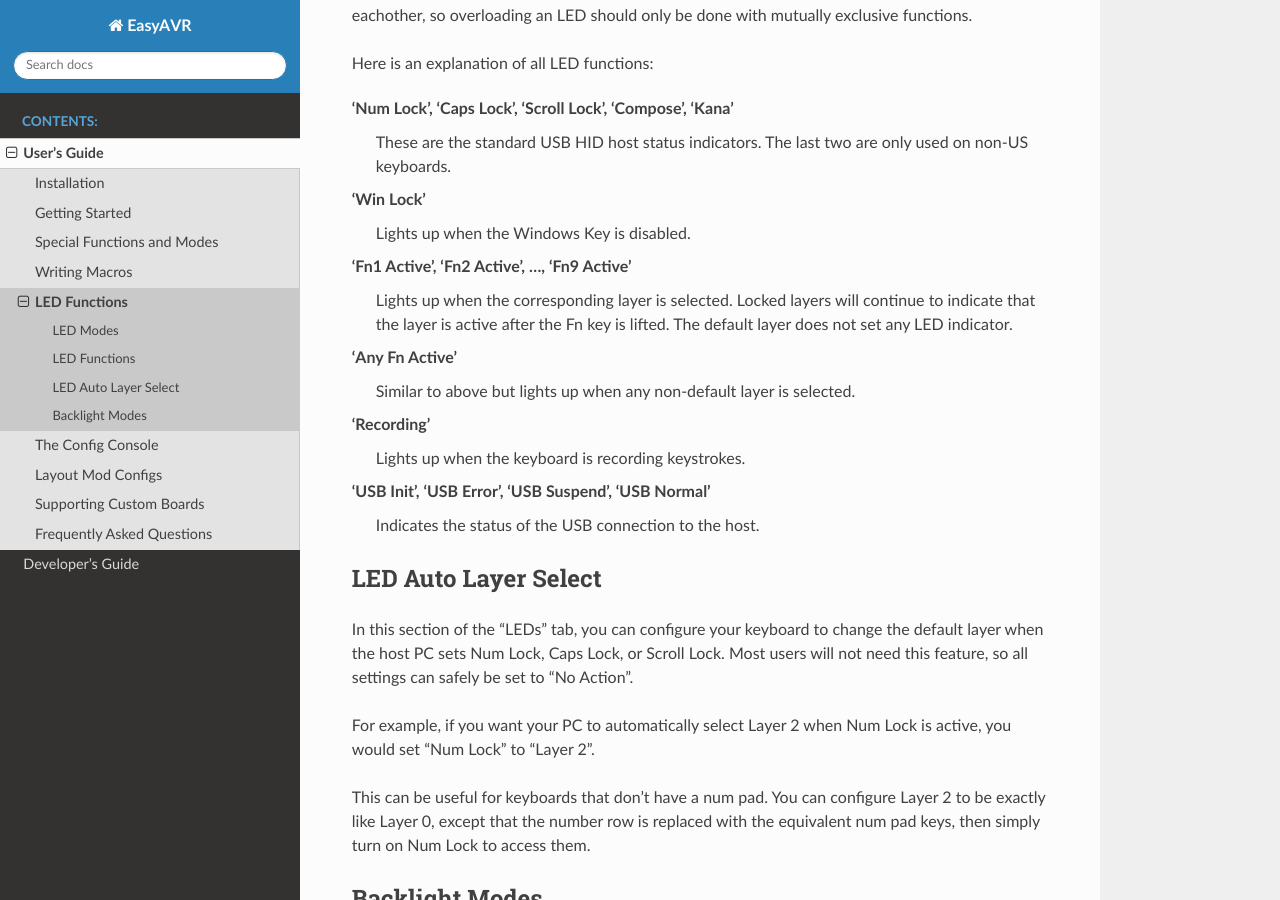
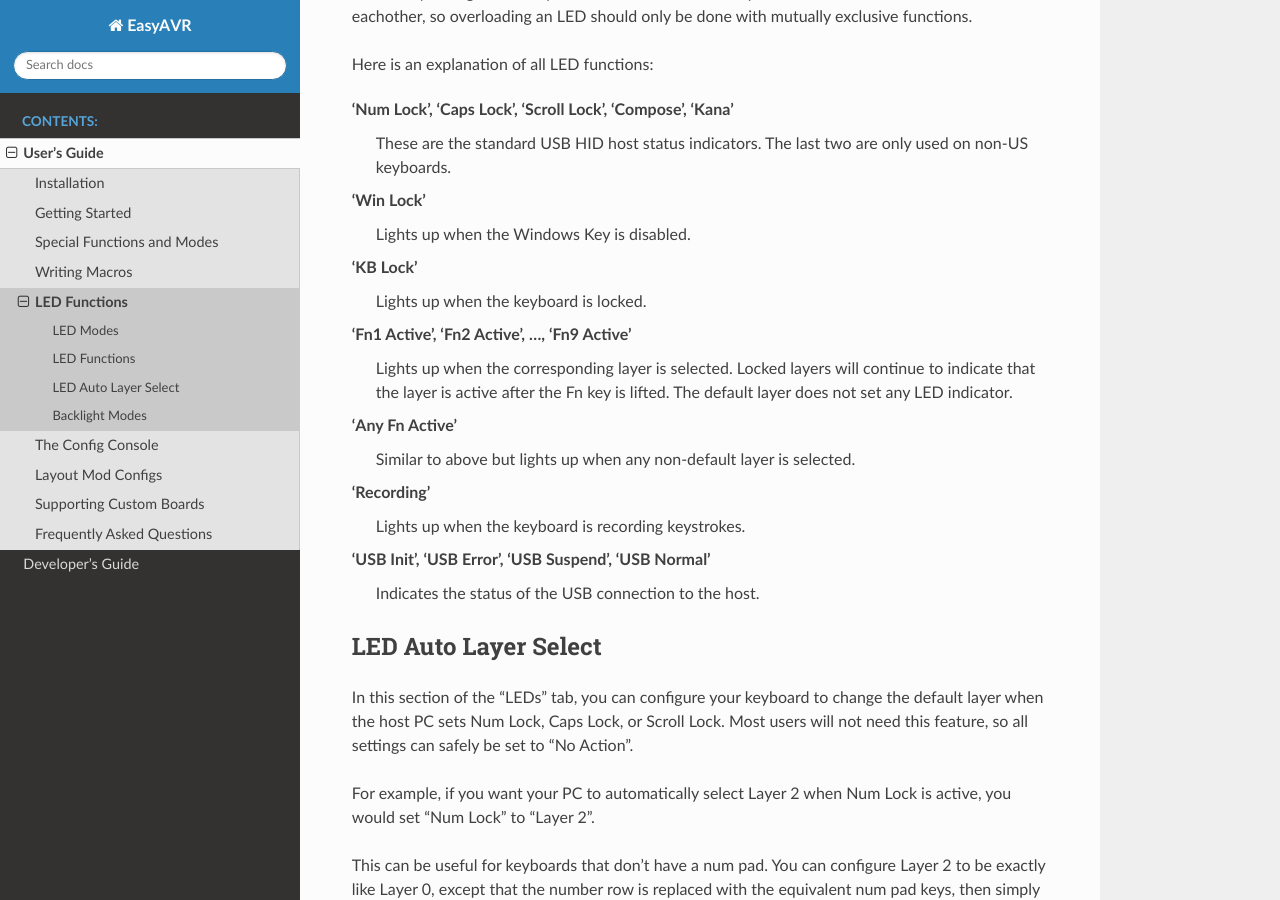
Before and after one commit to dhowland/EasyAVR, a Sphinx documentation site: the page built from docs/source/leds.rst, in a window 1280 px wide and 900 px high, scrolled down 1414 px. Built offline with Sphinx 7.4.7 and the Read the Docs theme 2.0.0, drawn with Linux system fonts in a browser that asks for light colours; the version number could not be read and is left out.

Commit message:
Update documentation for new LED function (Issue #62)

```diff
--- a/docs/source/leds.rst
+++ b/docs/source/leds.rst
@@ -59,6 +59,9 @@ Here is an explanation of all LED functions:
 'Win Lock'
     Lights up when the Windows Key is disabled.
 
+'KB Lock'
+    Lights up when the keyboard is locked.
+
 'Fn1 Active', 'Fn2 Active', ..., 'Fn9 Active'
     Lights up when the corresponding layer is selected.  Locked layers will
     continue to indicate that the layer is active after the Fn key is lifted.
```
Also changed, not shown: docs/source/easykeymap_ss3.png.
